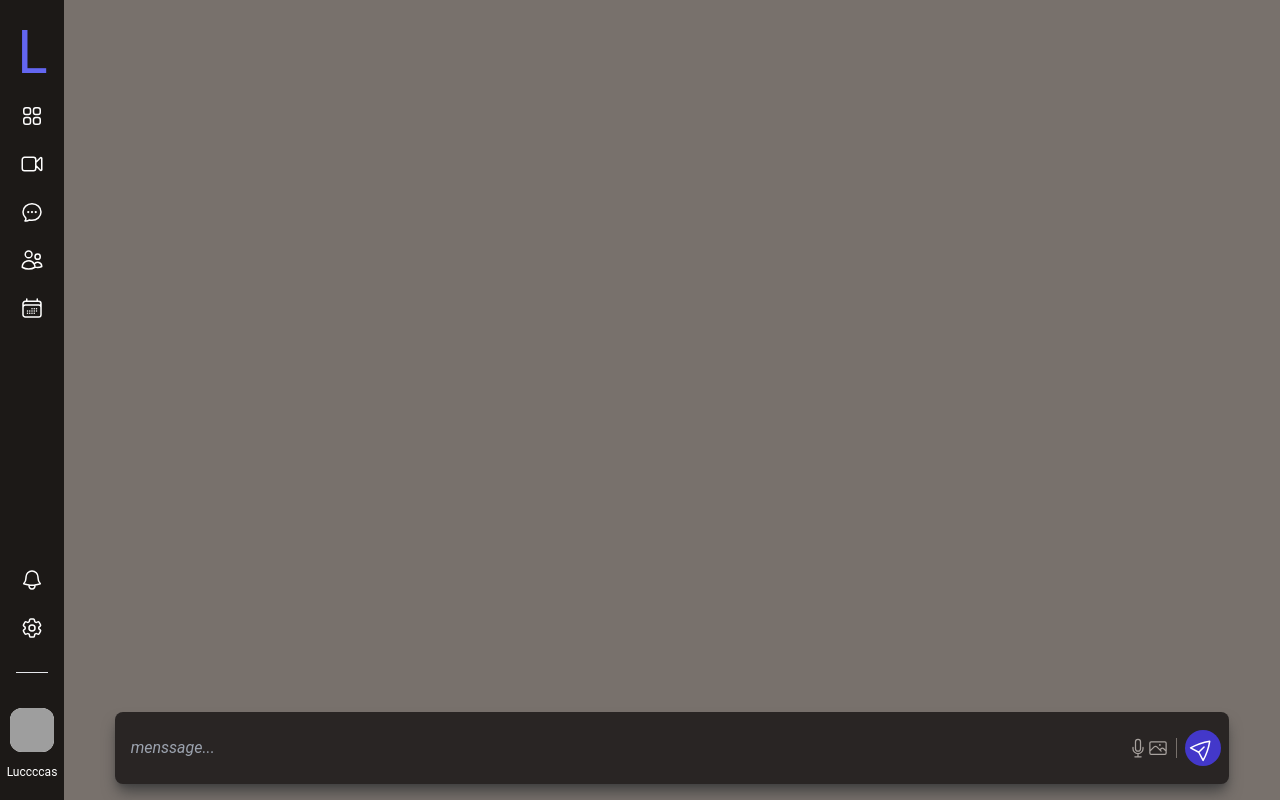
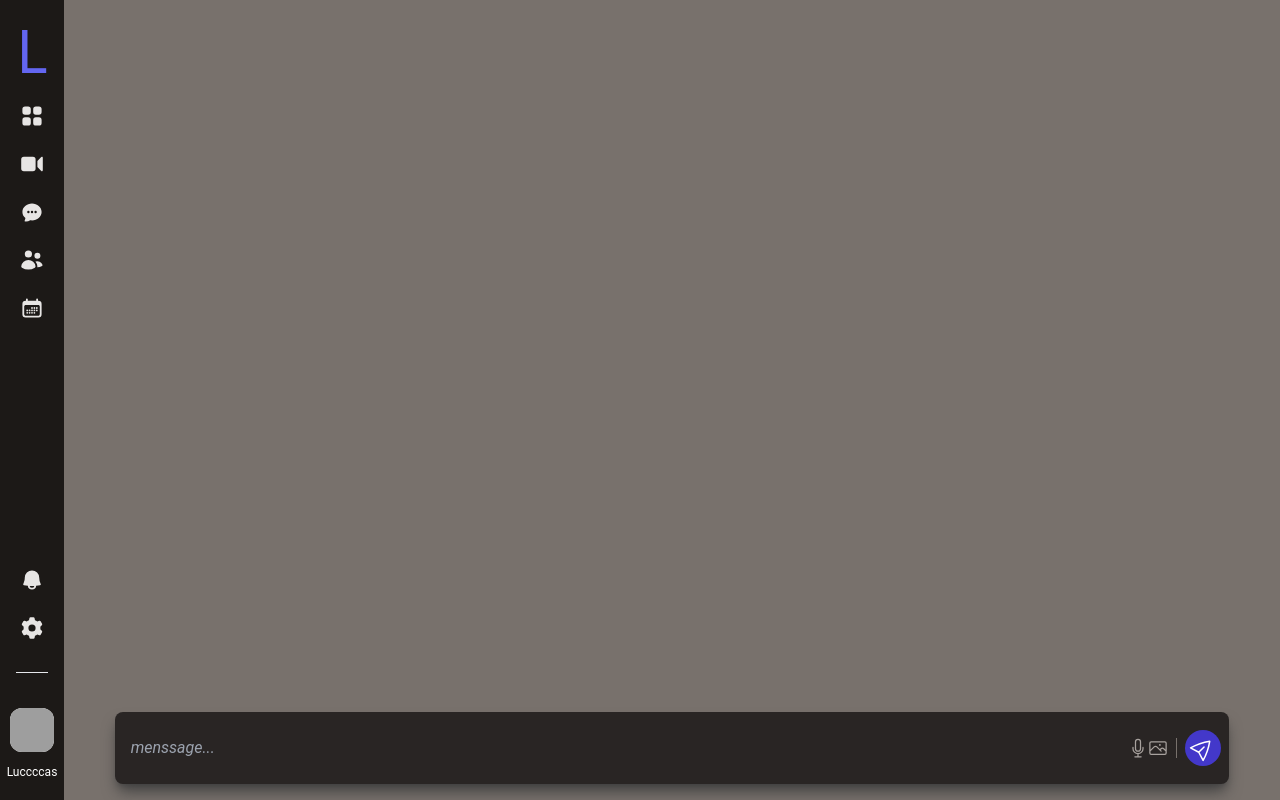
Before and after one commit to IsaacGSS/limbo, a Next.js app: page /app/chatinInbox in a window 1280 px wide. Built offline with nearby package versions, Linux system fonts and the light colour scheme; grey boxes are pictures that could not be loaded; a web font is replaced by a local one.

Commit message:
🚧
Add a funcao de scroll bottom no chat

```diff
--- a/src/components/Chat/Chat.tsx
+++ b/src/components/Chat/Chat.tsx
@@ -1,4 +1,4 @@
-import { useState, useEffect } from 'react'
+import { useState, useEffect, useRef } from 'react'
 import { Mensseng } from './mensseng'
 import {
   MicrophoneIcon,
@@ -8,7 +8,7 @@ import {
 
 export const Chat = () => {
   const dateToday = new Date()
-  toString()
+
   let setHr = dateToday.getHours().toString()
   let setMin = dateToday.getMinutes().toString()
 
@@ -21,22 +21,33 @@ export const Chat = () => {
 
   let valor = 0
 
+  const messagesContainerRef = useRef<HTMLDivElement>(null)
+
   useEffect(() => {
     setChatMensagem(chatMensagem)
     setTime(time)
-  }, [chatMensagem])
+    if (messagesContainerRef.current) {
+      messagesContainerRef.current.scrollTo({
+        top: messagesContainerRef.current.scrollHeight,
+        behavior: 'smooth'
+      })
+    }
+  })
 
   return (
     <>
-      <section className='min-h-screen w-full flex flex-col '>
-        <div className='h-full w-full flex flex-col items-end'>
+      <section className='relative h-screen w-full rounded-lg flex flex-col justify-between'>
+        <div
+          ref={messagesContainerRef}
+          className='flex flex-col items-end overflow-y-auto pb-20'
+        >
           {chatMensagem &&
             chatMensagem.map((e: any, key: any) => (
               <Mensseng key={key} mensagem={e} time={time} i={valor++} />
             ))}
         </div>
 
-        <div className='bottom-0 w-full flex justify-center'>
+        <div className='bottom-0 absolute right-0 w-full flex justify-center overflow-y-auto scroll-smooth'>
           <div className='flex flex-row justify-between items-center  w-11/12 min-h-14 m-4 p-2 bg-stone-800 rounded-lg shadow-lg shadow-neutral-700'>
             <input
               className='outline-none w-10/12 min-h-14 mx-2 bg-transparent placeholder:italic text-stone-50 '
@@ -46,11 +57,11 @@ export const Chat = () => {
               id=''
               autoComplete='on'
               autoCorrect='on'
-              onChange={(e: any) => {
+              onChange={e => {
                 setMensagem(e.target.value)
               }}
             />
-            <div className='flex flex-row justify-center items-center'>
+            <div className='flex flex-row justify-center items-center '>
               <button>
                 <MicrophoneIcon className='text-stone-400 hover:text-stone-100 w-5' />
               </button>
--- a/src/components/HeaderNav/HeaderNav.tsx
+++ b/src/components/HeaderNav/HeaderNav.tsx
@@ -18,10 +18,17 @@ export const HeaderNav = () => {
   const [user, setUser] = useState<any>({})
   const [isActive, setIsActive] = useState(true)
   const onclick = () => setIsActive(!isActive)
+  const [boolean, setBoolean] = useState(true)
 
   useEffect(() => {
     setUser(User)
   }, [])
+
+  useEffect(() => {
+    // setBoolean(!setBoolean)
+    setBoolean(false)
+    console.log(boolean)
+  }, [boolean])
 
   return (
     <header
--- a/src/components/HeaderNav/NavIcon.tsx
+++ b/src/components/HeaderNav/NavIcon.tsx
@@ -8,15 +8,12 @@ import {
   VideoCameraIcon,
   Cog6ToothIcon,
   BellIcon
-} from '@heroicons/react/24/outline'
+} from '@heroicons/react/20/solid'
 
 export const HomeIcon = () => {
   return (
     <Link href='/'>
-      <Squares2X2Icon
-        // fill=''
-        className='w-16 h-6 md:hover:fill-none hover:fill-indigo-600 hover:mr-1 hover:text-indigo-600 hover:border-l-4 border-indigo-600 '
-      />
+      <Squares2X2Icon className='w-16 h-6 border-indigo-600 text-stone-200   hover:text-stone-400 hover:p-0.5 aria-selected:border-l-4 aria-selected:text-indigo-600 aria-selected:mr-1' />
     </Link>
   )
 }
@@ -24,7 +21,7 @@ export const HomeIcon = () => {
 export const VideoChatIcon = () => {
   return (
     <Link href='/'>
-      <VideoCameraIcon className='w-16 h-6 md:hover:fill-none hover:fill-indigo-600 hover:mr-1 hover:text-indigo-600 hover:border-l-4 border-indigo-600' />
+      <VideoCameraIcon className='w-16 h-6 border-indigo-600 text-stone-200   hover:text-stone-400 hover:p-0.5 aria-selected:border-l-4 aria-selected:text-indigo-600 aria-selected:mr-1' />
     </Link>
   )
 }
@@ -32,7 +29,7 @@ export const VideoChatIcon = () => {
 export const ChatinboxIcon = () => {
   return (
     <Link href='/app/chatinInbox'>
-      <ChatBubbleOvalLeftEllipsisIcon className='w-16 h-6 md:hover:fill-none hover:fill-indigo-600 hover:mr-1 hover:text-indigo-600 hover:border-l-4 border-indigo-600' />
+      <ChatBubbleOvalLeftEllipsisIcon className='w-16 h-6 border-indigo-600 text-stone-200   hover:text-stone-400 hover:p-0.5 aria-selected:border-l-4 aria-selected:text-indigo-600 aria-selected:mr-1' />
     </Link>
   )
 }
@@ -40,7 +37,7 @@ export const ChatinboxIcon = () => {
 export const PerfiIcon = () => {
   return (
     <Link href='/'>
-      <UsersIcon className='w-16 h-6 md:hover:fill-none hover:fill-indigo-600 hover:mr-1 hover:text-indigo-600 hover:border-l-4 border-indigo-600' />
+      <UsersIcon className='w-16 h-6 border-indigo-600 text-stone-200   hover:text-stone-400 hover:p-0.5 aria-selected:border-l-4 aria-selected:text-indigo-600 aria-selected:mr-1' />
     </Link>
   )
 }
@@ -48,7 +45,7 @@ export const PerfiIcon = () => {
 export const HabitosIcon = () => {
   return (
     <Link href='/'>
-      <CalendarDaysIcon className='w-16 h-6 md:hover:fill-none hover:fill-indigo-600 hover:mr-1 hover:text-indigo-600 hover:border-l-4 border-indigo-600' />
+      <CalendarDaysIcon className='w-16 h-6 border-indigo-600 text-stone-200   hover:text-stone-400 hover:p-0.5 aria-selected:border-l-4 aria-selected:text-indigo-600 aria-selected:mr-1' />
     </Link>
   )
 }
@@ -56,7 +53,7 @@ export const HabitosIcon = () => {
 export const NotificationIcon = () => {
   return (
     <Link href='/'>
-      <BellIcon className='w-16 h-6 md:hover:fill-none hover:fill-indigo-600 hover:mr-1 hover:text-indigo-600 hover:border-l-4 border-indigo-600' />
+      <BellIcon className='w-16 h-6 border-indigo-600 text-stone-200   hover:text-stone-400 hover:p-0.5 aria-selected:border-l-4 aria-selected:text-indigo-600 aria-selected:mr-1' />
     </Link>
   )
 }
@@ -64,7 +61,7 @@ export const NotificationIcon = () => {
 export const ConfigurationIcon = () => {
   return (
     <Link href='/'>
-      <Cog6ToothIcon className='w-16 h-6 md:hover:fill-none  hover:fill-indigo-600 hover:mr-1 hover:text-indigo-600 hover:border-l-4 border-indigo-600' />
+      <Cog6ToothIcon className='w-16 h-6 border-indigo-600 text-stone-200   hover:text-stone-400 hover:p-0.5 aria-selected:border-l-4 aria-selected:text-indigo-600 aria-selected:mr-1' />
     </Link>
   )
 }
--- a/tsconfig.json
+++ b/tsconfig.json
@@ -28,7 +28,9 @@
   "include": [
     "next-env.d.ts",
     "**/*.ts",
-    "**/*.tsx"
+    "**/*.tsx",
+    "**/*.js",
+    "**/*.jsx"
   ],
   "exclude": [
     "node_modules"
```
